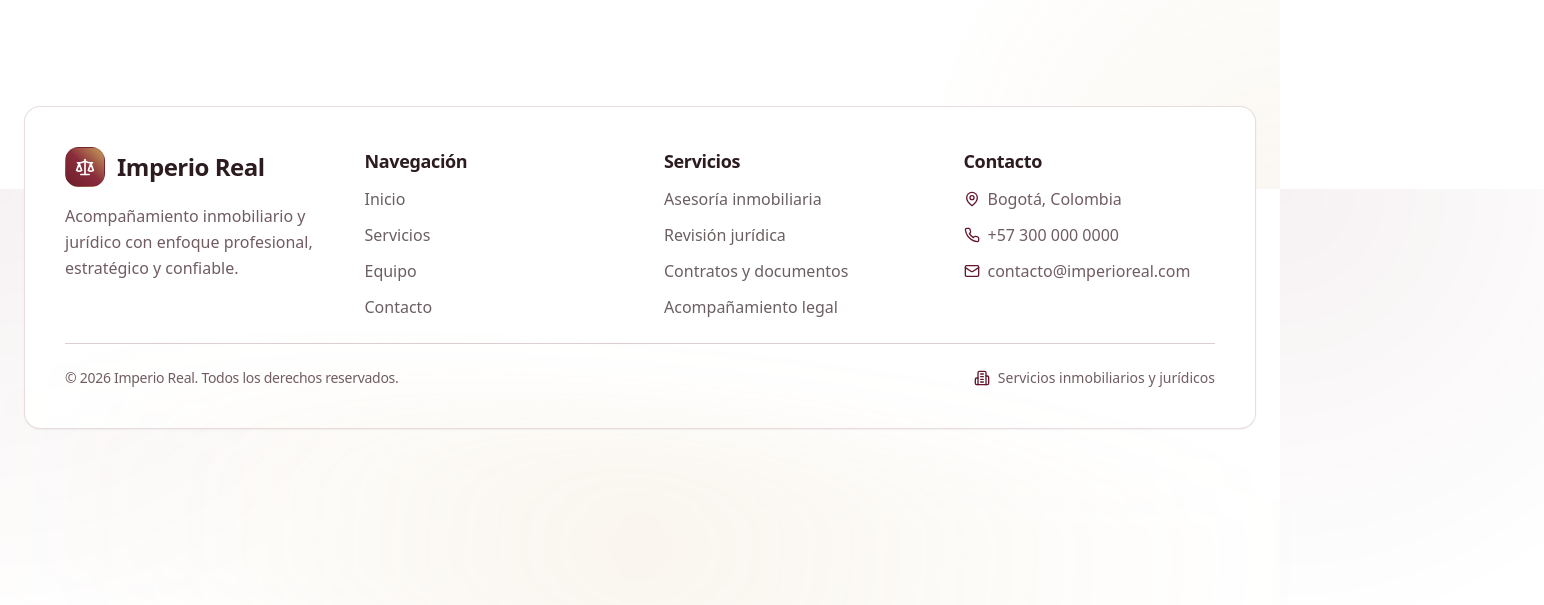
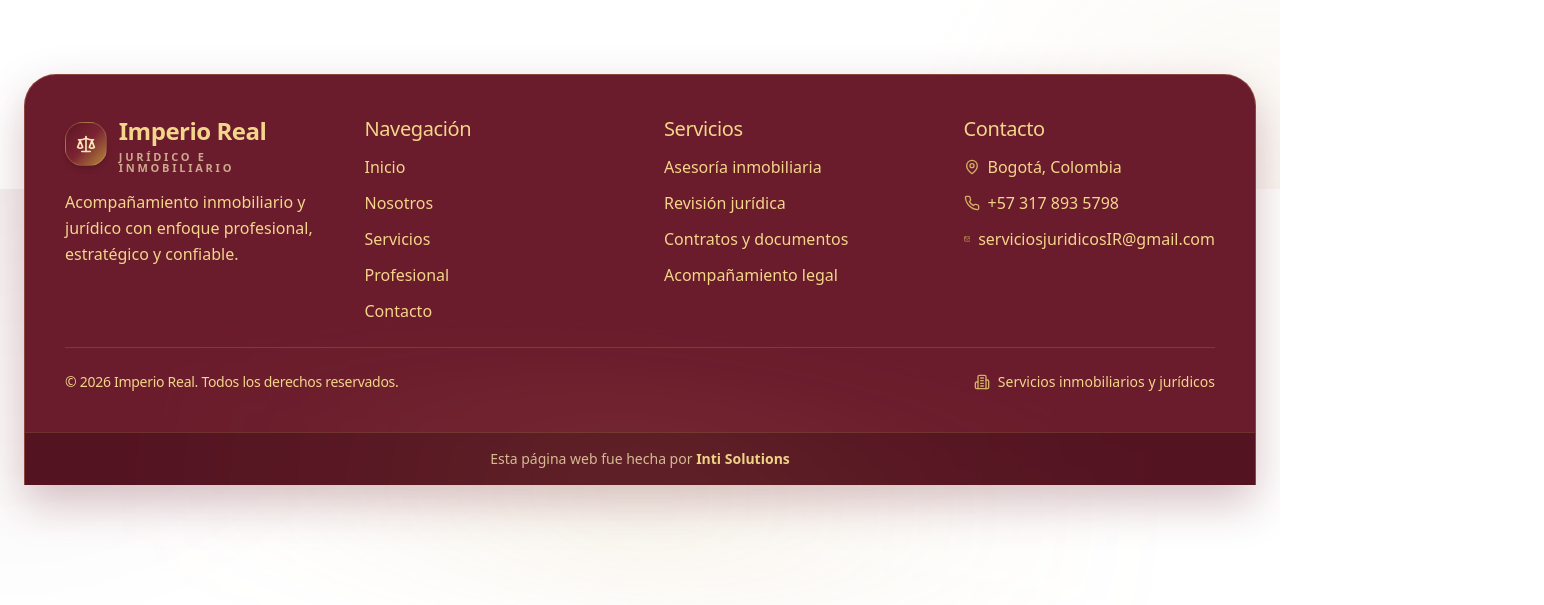
Before and after one commit to JuanLesmes/Imperio-real-web, a Next.js app in the folder imperio-real-web/: page / in a window 1280 px wide. Shown: the part 6211-6816 px from the top of the page, 1544 px wide, since content can reach past the window. Built offline with nearby package versions, Linux system fonts and the light colour scheme; a web font is replaced by a local one.

Commit message:
style: enhance footer layout and styling; update links and text for improved clarity and accessibility

```diff
--- a/imperio-real-web/app/globals.css
+++ b/imperio-real-web/app/globals.css
@@ -6,10 +6,16 @@ html {
   scroll-behavior: smooth;
 }
 
+html,
+body {
+  max-width: 100%;
+  overflow-x: hidden;
+}
+
 @layer base {
   :root {
-    --background: 0 0% 100%;            /* blanco */
-    --foreground: 345 24% 14%;          /* texto oscuro elegante */
+    --background: 0 0% 100%;
+    --foreground: 345 24% 14%;
 
     --card: 0 0% 100%;
     --card-foreground: 345 24% 14%;
@@ -17,8 +23,8 @@ html {
     --popover: 0 0% 100%;
     --popover-foreground: 345 24% 14%;
 
-    --primary: 343 63% 24%;             /* vinotinto */
-    --primary-foreground: 43 62% 67%;   /* dorado suave */
+    --primary: 343 63% 24%;
+    --primary-foreground: 43 62% 67%;
 
     --secondary: 0 0% 98%;
     --secondary-foreground: 345 24% 14%;
@@ -26,8 +32,8 @@ html {
     --muted: 0 0% 97%;
     --muted-foreground: 345 10% 40%;
 
-    --accent: 43 62% 67%;               /* dorado */
-    --accent-foreground: 343 63% 24%;   /* vinotinto */
+    --accent: 43 62% 67%;
+    --accent-foreground: 343 63% 24%;
 
     --destructive: 0 70% 45%;
     --destructive-foreground: 0 0% 98%;
@@ -73,6 +79,7 @@ html {
 @layer base {
   * {
     @apply border-border;
+    box-sizing: border-box;
   }
 
   body {
@@ -92,16 +99,16 @@ html {
 @layer utilities {
   .bg-luxury-waves {
     position: relative;
+    overflow-x: clip;
   }
 
   .bg-luxury-waves::before,
   .bg-luxury-waves::after {
     content: "";
     position: absolute;
-    inset: auto;
-    width: 140%;
-    height: 260px;
-    left: -20%;
+    width: 110%;
+    height: 220px;
+    left: -5%;
     border-radius: 45%;
     filter: blur(40px);
     pointer-events: none;
--- a/imperio-real-web/components/layout/sections/footer.tsx
+++ b/imperio-real-web/components/layout/sections/footer.tsx
@@ -4,86 +4,130 @@ import Link from "next/link";
 
 export const FooterSection = () => {
   return (
-    <footer id="footer" className="container py-24 sm:py-32">
-      <div className="p-10 bg-card border border-primary/15 rounded-2xl shadow-sm">
-        <div className="grid grid-cols-1 md:grid-cols-2 xl:grid-cols-4 gap-x-12 gap-y-10">
+    <footer id="footer" className="container pt-20 pb-0 sm:pt-24 sm:pb-0">
+      <div className="overflow-hidden rounded-t-[2rem] border border-b-0 border-[#d4af63]/30 bg-[#6a1b2c] text-[#f3d68a] shadow-[0_18px_45px_rgba(106,27,44,0.28)]">
+        <div className="p-8 sm:p-10">
+          <div className="grid grid-cols-1 gap-x-12 gap-y-10 md:grid-cols-2 xl:grid-cols-4">
             <div className="xl:col-span-1">
-            <Link href="/" className="flex font-bold items-center mb-4">
-              <div className="w-10 h-10 mr-3 rounded-lg bg-gradient-to-tr from-[#6E1F2A] via-[#8A2C3B] to-[#C8A15A] text-white flex items-center justify-center border border-primary/20">
-                <Scale className="w-5 h-5" />
+              <Link href="/" className="mb-4 flex items-center font-bold">
+                <div className="mr-3 flex h-11 w-11 items-center justify-center rounded-xl border border-[#d4af63]/30 bg-gradient-to-br from-[#5b1624] via-[#7b2333] to-[#b58a3a] text-[#f8e7b5] shadow-md">
+                  <Scale className="h-5 w-5" />
                 </div>
 
-              <h3 className="text-2xl">Imperio Real</h3>
+                <div className="flex flex-col leading-none">
+                  <h3 className="font-[var(--font-title)] text-2xl text-[#f3d68a]">
+                    Imperio Real
+                  </h3>
+                  <span className="mt-1 text-[11px] uppercase tracking-[0.25em] text-[#f8e7b5]/70">
+                    Jurídico e inmobiliario
+                  </span>
+                </div>
               </Link>
 
-            <p className="text-muted-foreground leading-relaxed">
+              <p className="leading-relaxed text-[#f8e7b5]/78">
                 Acompañamiento inmobiliario y jurídico con enfoque profesional,
                 estratégico y confiable.
               </p>
             </div>
 
             <div className="flex flex-col gap-3">
-            <h3 className="font-bold text-lg">Navegación</h3>
+              <h3 className="font-[var(--font-title)] text-xl text-[#f3d68a]">
+                Navegación
+              </h3>
 
-            <Link href="#inicio" className="opacity-70 hover:opacity-100 hover:text-primary transition-all">
+              <Link
+                href="#inicio"
+                className="text-[#f8e7b5]/78 transition-all hover:text-white"
+              >
                 Inicio
               </Link>
 
-            <Link href="#servicios" className="opacity-70 hover:opacity-100 hover:text-primary transition-all">
+              <Link
+                href="#nosotros"
+                className="text-[#f8e7b5]/78 transition-all hover:text-white"
+              >
+                Nosotros
+              </Link>
+
+              <Link
+                href="#servicios"
+                className="text-[#f8e7b5]/78 transition-all hover:text-white"
+              >
                 Servicios
               </Link>
 
-            <Link href="#equipo" className="opacity-70 hover:opacity-100 hover:text-primary transition-all">
-              Equipo
+              <Link
+                href="#profesional"
+                className="text-[#f8e7b5]/78 transition-all hover:text-white"
+              >
+                Profesional
               </Link>
 
-            <Link href="#contacto" className="opacity-70 hover:opacity-100 hover:text-primary transition-all">
+              <Link
+                href="#contacto"
+                className="text-[#f8e7b5]/78 transition-all hover:text-white"
+              >
                 Contacto
               </Link>
             </div>
 
             <div className="flex flex-col gap-3">
-            <h3 className="font-bold text-lg">Servicios</h3>
+              <h3 className="font-[var(--font-title)] text-xl text-[#f3d68a]">
+                Servicios
+              </h3>
 
-            <div className="opacity-70">Asesoría inmobiliaria</div>
-            <div className="opacity-70">Revisión jurídica</div>
-            <div className="opacity-70">Contratos y documentos</div>
-            <div className="opacity-70">Acompañamiento legal</div>
+              <div className="text-[#f8e7b5]/78">Asesoría inmobiliaria</div>
+              <div className="text-[#f8e7b5]/78">Revisión jurídica</div>
+              <div className="text-[#f8e7b5]/78">Contratos y documentos</div>
+              <div className="text-[#f8e7b5]/78">Acompañamiento legal</div>
             </div>
 
             <div className="flex flex-col gap-3">
-            <h3 className="font-bold text-lg">Contacto</h3>
+              <h3 className="font-[var(--font-title)] text-xl text-[#f3d68a]">
+                Contacto
+              </h3>
 
-            <div className="flex items-center gap-2 text-muted-foreground">
-              <MapPin className="w-4 h-4 text-primary" />
+              <div className="flex items-center gap-2 text-[#f8e7b5]/78">
+                <MapPin className="h-4 w-4 text-[#d4af63]" />
                 <span>Bogotá, Colombia</span>
               </div>
 
-            <div className="flex items-center gap-2 text-muted-foreground">
-              <Phone className="w-4 h-4 text-primary" />
-              <span>+57 300 000 0000</span>
+              <div className="flex items-center gap-2 text-[#f8e7b5]/78">
+                <Phone className="h-4 w-4 text-[#d4af63]" />
+                <span>+57 317 893 5798</span>
               </div>
 
-            <div className="flex items-center gap-2 text-muted-foreground">
-              <Mail className="w-4 h-4 text-primary" />
-              <span>contacto@imperioreal.com</span>
+              <div className="flex items-center gap-2 text-[#f8e7b5]/78">
+                <Mail className="h-4 w-4 text-[#d4af63]" />
+                <span>serviciosjuridicosIR@gmail.com</span>
               </div>
             </div>
           </div>
 
-        <Separator className="my-6" />
+          <Separator className="my-6 bg-[#d4af63]/20" />
 
-        <section className="flex flex-col md:flex-row justify-between items-center gap-3 text-sm text-muted-foreground">
-          <h3>
-            &copy; 2026 Imperio Real. Todos los derechos reservados.
-          </h3>
+          <section className="flex flex-col items-center justify-between gap-3 text-sm text-[#f8e7b5]/72 md:flex-row">
+            <h3>&copy; 2026 Imperio Real. Todos los derechos reservados.</h3>
 
             <div className="flex items-center gap-2">
-            <Building2 className="w-4 h-4 text-primary" />
+              <Building2 className="h-4 w-4 text-[#d4af63]" />
               <span>Servicios inmobiliarios y jurídicos</span>
             </div>
           </section>
         </div>
+
+        <div className="border-t border-[#d4af63]/20 bg-[#541321] px-8 py-4 text-center text-sm text-[#f8e7b5]/80 sm:px-10">
+          Esta página web fue hecha por{" "}
+          <a
+            href="https://intisolutions.com"
+            target="_blank"
+            rel="noopener noreferrer"
+            className="font-semibold text-[#f3d68a] underline-offset-4 transition hover:text-white hover:underline"
+          >
+            Inti Solutions
+          </a>
+        </div>
+      </div>
     </footer>
   );
 };
```
Lines whose indentation alone changed are shown as unchanged.
